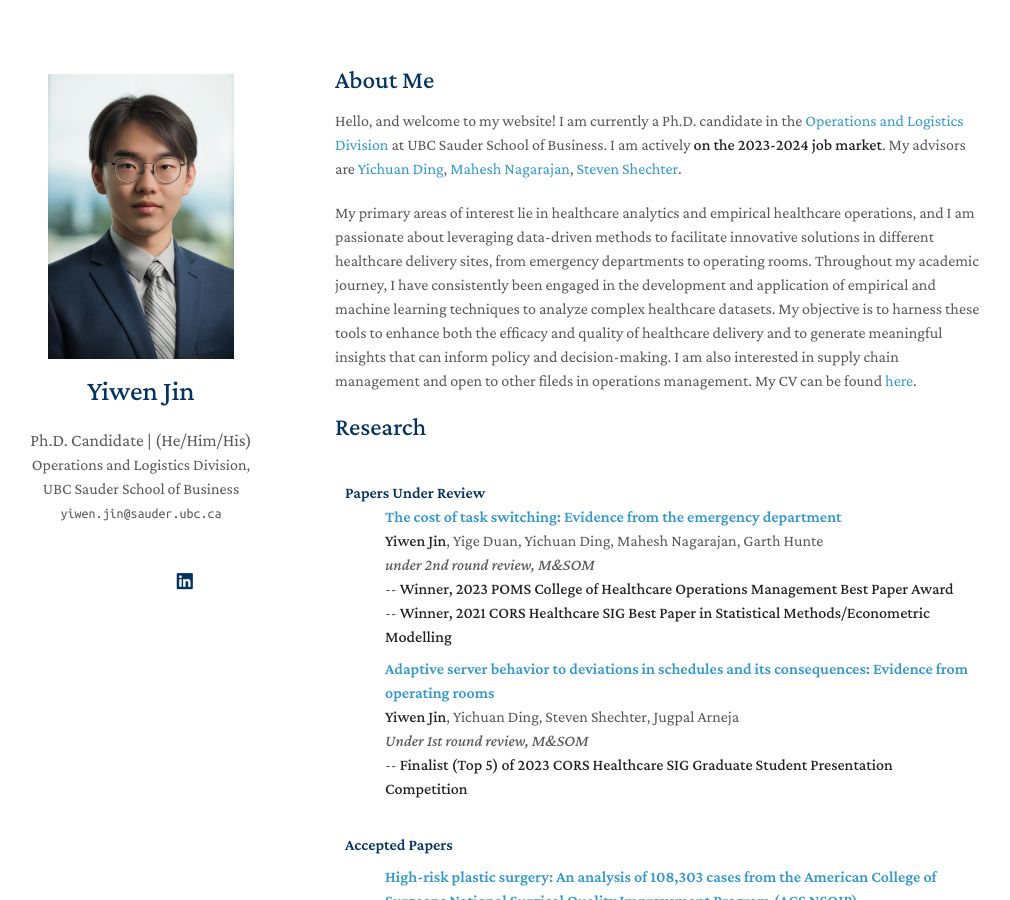
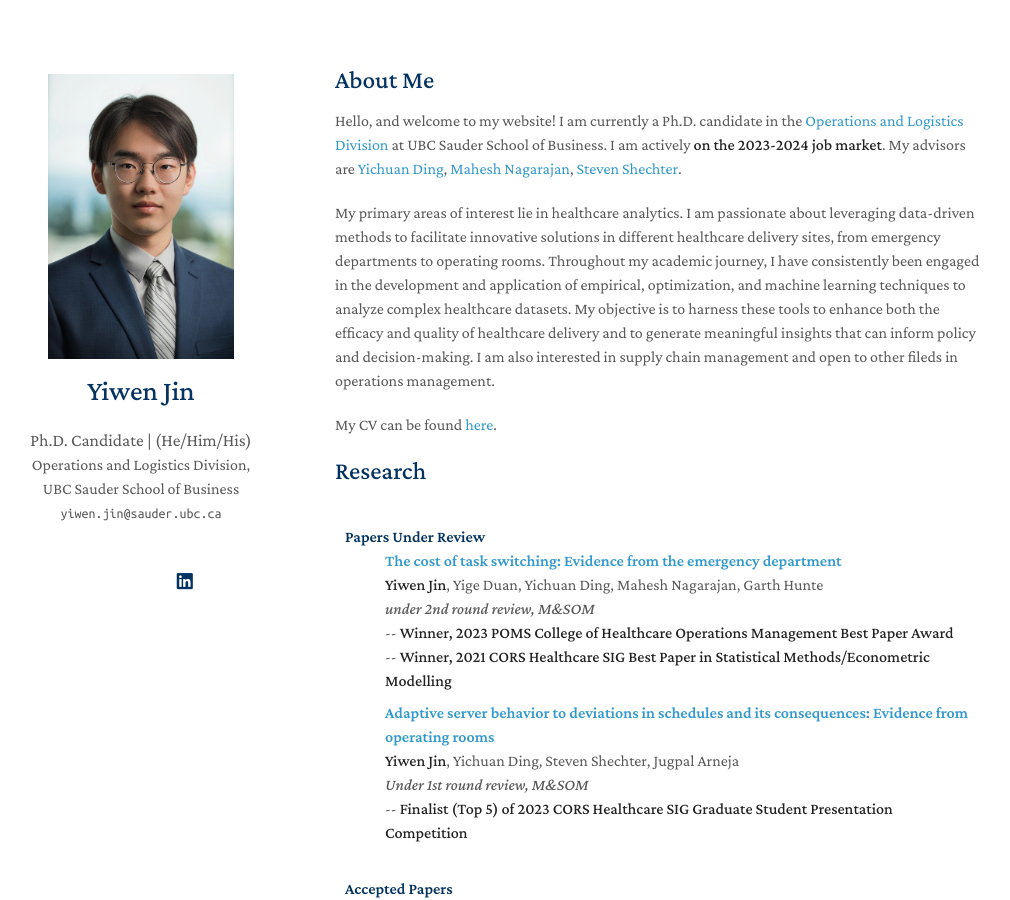
Before and after one commit to zeyang1225/zeyang1225.github.io, a Jekyll site: the page built from index.md, in a window 1280 px wide and 900 px high. Shown: the whole window, without its empty margins (135-1145 px from the left). Built offline with Jekyll 4.4.1, drawn with Linux system fonts in a browser that asks for light colours; nearby versions of some CDN libraries; a style sheet for code colours, icons or effects is not loaded; our own code applies the rules of GitHub Pages for plain Markdown files.

Commit message:
Update index.md

```diff
--- a/index.md
+++ b/index.md
@@ -6,7 +6,9 @@ layout: homepage
 
 Hello, and welcome to my website! I am currently a Ph.D. candidate in the [Operations and Logistics Division](https://www.sauder.ubc.ca/thought-leadership/divisions/operations-and-logistics) at UBC Sauder School of Business. I am actively **on the 2023-2024 job market**. My advisors are [Yichuan Ding](https://www.mcgill.ca/desautels/yichuan-daniel-ding), [Mahesh Nagarajan](https://www.sauder.ubc.ca/people/mahesh-nagarajan), [Steven Shechter](https://www.sauder.ubc.ca/people/steven-shechter).
 
-My primary areas of interest lie in healthcare analytics and empirical healthcare operations, and I am passionate about leveraging data-driven methods to facilitate innovative solutions in different healthcare delivery sites, from emergency departments to operating rooms. Throughout my academic journey, I have consistently been engaged in the development and application of empirical and machine learning techniques to analyze complex healthcare datasets. My objective is to harness these tools to enhance both the efficacy and quality of healthcare delivery and to generate meaningful insights that can inform policy and decision-making. I am also interested in supply chain management and open to other fileds in operations management. My CV can be found [here](assets/files/yiwen_cv.pdf).
+My primary areas of interest lie in healthcare analytics. I am passionate about leveraging data-driven methods to facilitate innovative solutions in different healthcare delivery sites, from emergency departments to operating rooms. Throughout my academic journey, I have consistently been engaged in the development and application of empirical, optimization, and machine learning techniques to analyze complex healthcare datasets. My objective is to harness these tools to enhance both the efficacy and quality of healthcare delivery and to generate meaningful insights that can inform policy and decision-making. I am also interested in supply chain management and open to other fileds in operations management.
+
+My CV can be found [here](assets/files/yiwen_cv.pdf).
 
 {% include_relative _includes/papers.md %}
 
```
